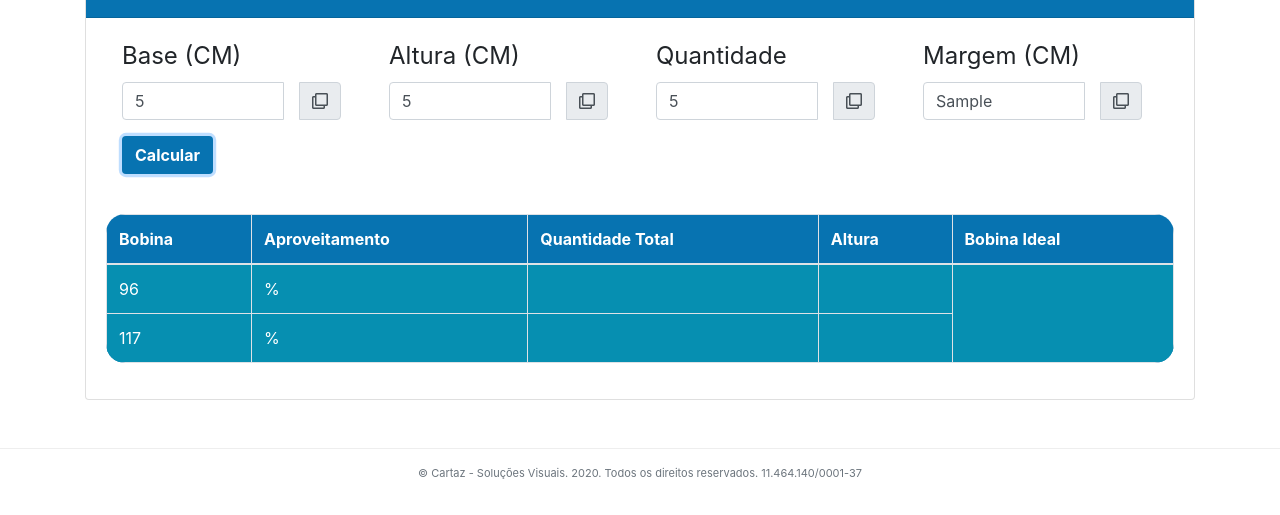
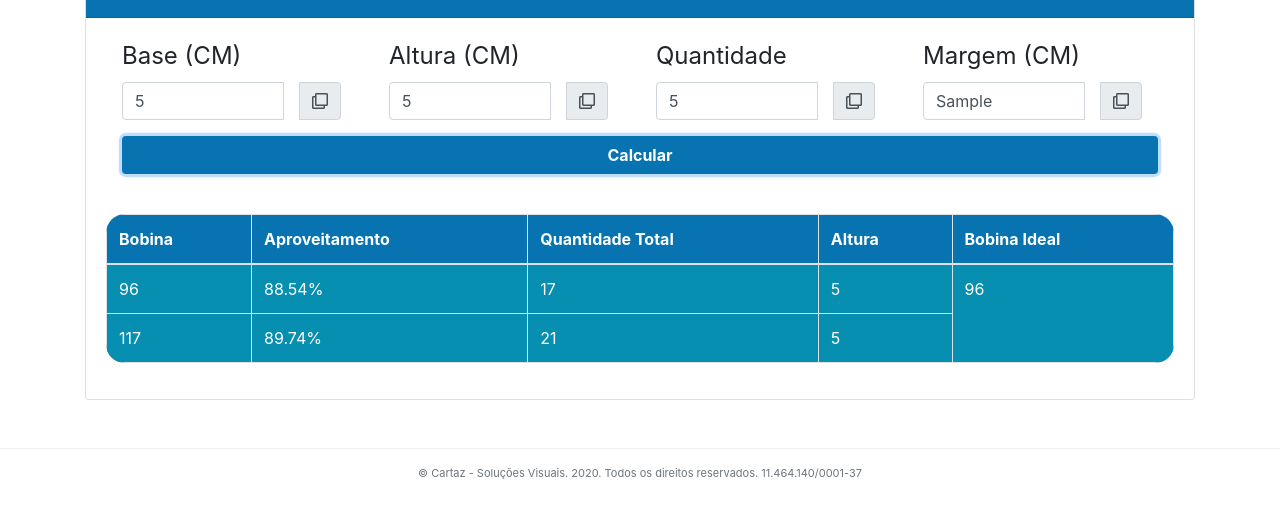
Before and after one commit to lojacartazsolucoesvisuais/orcamento, a plain HTML site: page index.html in a window 1280 px wide. Both pictures are taken after typing "5", "5", "5", "Sample" into the empty fields and a click on the button "Calcular". Shown: the part 171-686 px from the top of the page. Drawn offline with nearby package versions, Linux system fonts and the light colour scheme.

Commit message:
Add files via upload

```diff
--- a/index.html
+++ b/index.html
@@ -10,7 +10,8 @@
     <link rel="shortcut icon" href="favicon.ico" type="image/x-icon">
     <style>
         .form {
-            display: flex !important;
+            display: flex;
+            flex-direction: column;
         }
 
         .form-group {
@@ -67,8 +68,8 @@
                 </div>
                 <div class="card-results d-flex flex-column">
                     <div class="card-body">
-                        <form name="formUser d-flex">
-                            <div class="form">
+                        <form class="form" name="formUser">
+                            <div style="display: flex;">
                                 <div class="form-group ">
                                     <legend>Base (CM)</legend>
                                     <div class="input-group mb-3">
@@ -111,7 +112,7 @@
                                     </div>
                                 </div>
                             </div>
-                            <button onclick="calcular()" style="background: rgb(7, 115, 177);"
+                            <button onclick="calcular1()" style="background: rgb(7, 115, 177); display:inline-block;"
                                 class="btn text-white font-weight-bold" type="button">
                                 Calcular</button>
                         </form>
@@ -166,8 +167,8 @@
     </footer>
     <!-- Footer -->
     <script>
-        function calcular() {
-
+        function calcular1() {
+            console.log("AA")
             let base = parseInt(formUser.base.value)
             let altura = parseInt(formUser.altura.value)
             let quantidade = parseInt(formUser.quantidade.value)
```
